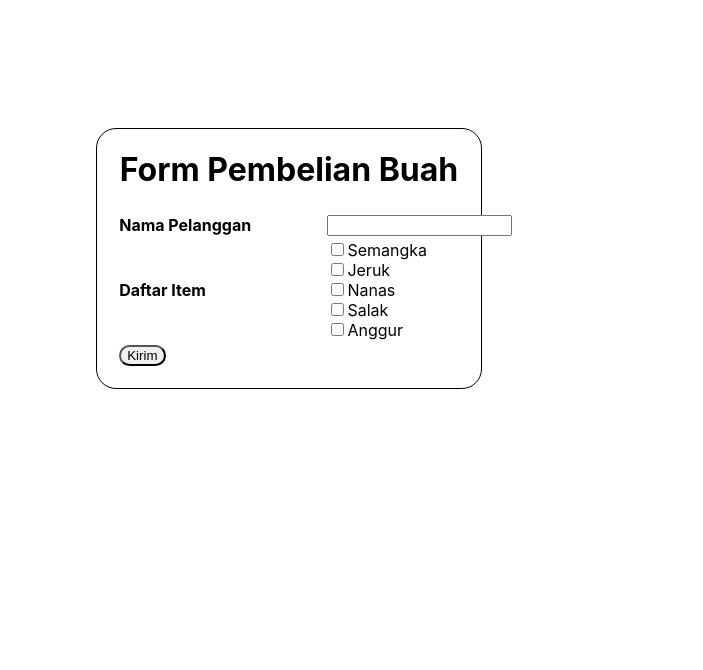
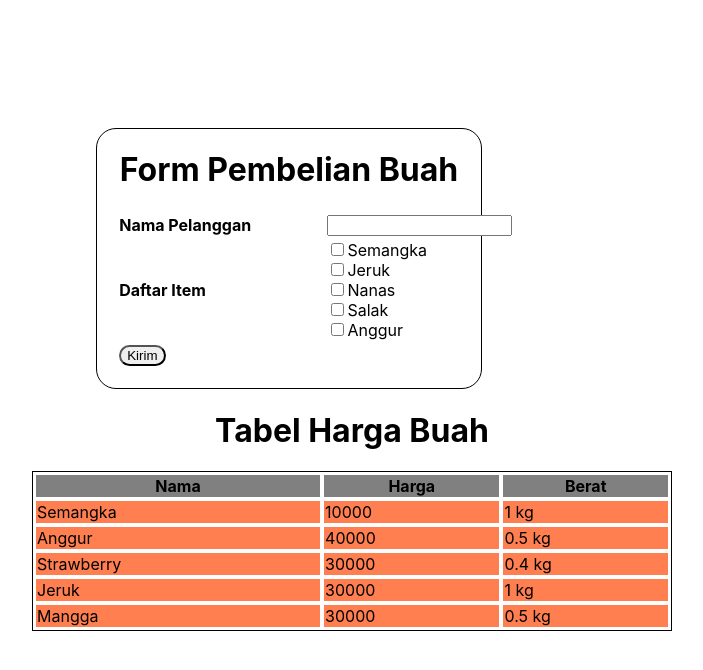
Before and after one commit to johanesimarmata/IM-Sanbercode-Reactjs-Batch-24, a React (Create React App) app in the folder tugas-harian-part-2/: page / in a window 1280 px wide. Shown: the top 670 px of the page, without its empty margins (288-991 px from the left). Built offline with nearby package versions, Linux system fonts and the light colour scheme.

Commit message:
Push Tugas Hari 10

```diff
--- a/tugas-harian-part-2/src/App.css
+++ b/tugas-harian-part-2/src/App.css
@@ -1,14 +1,15 @@
-.App {
+#tugas9{
   border: 1px solid black;
   border-radius : 20px;
   margin: 10% 30% 0 30%;
   width: 30%;
 }
 
-.tableForm{
+#tugas9 .tableForm{
   width: 500px;
   margin: 0% 5% 5% 5%
 }
+
 
 /* .App-logo {
   height: 40vmin;
--- a/tugas-harian-part-2/src/App.js
+++ b/tugas-harian-part-2/src/App.js
@@ -3,38 +3,7 @@ import './App.css';
 
 function App() {
   return (
-    <div className="App">
-      <h1 style={{textAlign: "center"}}>Form Pembelian Buah</h1>
-      <table className="tableForm">
-        <tr>
-          <td><b>Nama Pelanggan</b></td>
-          <td><input type="text" name="name" /></td>
-        </tr>
-        <tr>
-          <td><b>Daftar Item</b></td>
-          <td>
-            <input type="checkbox" name="semangka"/>
-            <label for="semangka">Semangka</label>
-            <br/>
-            <input type="checkbox" name="jeruk"/>
-            <label for="jeruk">Jeruk</label>
-            <br/>
-            <input type="checkbox" name="nanas"/>
-            <label for="nanas">Nanas</label>
-            <br/>
-            <input type="checkbox" name="salak"/>
-            <label for="salak">Salak</label>
-            <br/>
-            <input type="checkbox" name="anggur"/>
-            <label for="anggur">Anggur</label>
-            <br/>
-          </td>
-        </tr>
-        <tr>
-          <td><input type="submit" value="Kirim" style = {{"border-radius" : "20px"}}/></td>
-        </tr>
-      </table>
-    </div>
+    <div className="App"></div>
   );
 }
 
--- /dev/null
+++ b/tugas-harian-part-2/src/Tugas-10/Buah.js
@@ -0,0 +1,40 @@
+import React from 'react'
+
+let dataHargaBuah = [
+    {nama: "Semangka", harga: 10000, berat: 1000},
+    {nama: "Anggur", harga: 40000, berat: 500},
+    {nama: "Strawberry", harga: 30000, berat: 400},
+    {nama: "Jeruk", harga: 30000, berat: 1000},
+    {nama: "Mangga", harga: 30000, berat: 500}
+]
+
+class Buah extends React.Component {
+    render() {
+        return(
+            <>
+                <div>
+                    <h1 style={{"textAlign" : "center"}}>Tabel Harga Buah</h1>
+                    <table style={{"border" : "1px solid black", "border=collapse" : "col", width : "50%", "margin" : "0% 25% 0 25%"}}>
+                        <tr>
+                            <th style={{"border" : "1px solid white", "border=collapse" : "col", "backgroundColor" : "grey"}}>Nama</th>
+                            <th style={{"border" : "1px solid white", "border=collapse" : "col", "backgroundColor" : "grey"}}>Harga</th>
+                            <th style={{"border" : "1px solid white", "border=collapse" : "col", "backgroundColor" : "grey"}}>Berat</th>
+                        </tr>
+                        {dataHargaBuah.map(buah => {
+                            return(
+                                <tr>
+                                    <td style={{"border" : "1px solid white", "border=collapse" : "col", "backgroundColor" : "#ff7f50"}}>{buah.nama}</td>
+                                    <td style={{"border" : "1px solid white", "border=collapse" : "col", "backgroundColor" : "#ff7f50"}}>{buah.harga}</td>
+                                    <td style={{"border" : "1px solid white", "border=collapse" : "col", "backgroundColor" : "#ff7f50"}}>{buah.berat/1000} kg</td>
+                                </tr>
+                            )
+                        })}
+                    </table>
+                </div>
+
+            </>
+        )
+    }
+}
+
+export default Buah;
--- /dev/null
+++ b/tugas-harian-part-2/src/Tugas-9/Tugas9.js
@@ -0,0 +1,44 @@
+import React from 'react'
+
+class Tugas9 extends React.Component{
+    render(){
+        return(
+            <>
+            <div id="tugas9">
+            <h1 style={{textAlign: "center"}}>Form Pembelian Buah</h1>
+            <table className="tableForm">
+              <tr>
+                <td><b>Nama Pelanggan</b></td>
+                <td><input type="text" name="name" /></td>
+              </tr>
+              <tr>
+                <td><b>Daftar Item</b></td>
+                <td>
+                  <input type="checkbox" name="semangka"/>
+                  <label for="semangka">Semangka</label>
+                  <br/>
+                  <input type="checkbox" name="jeruk"/>
+                  <label for="jeruk">Jeruk</label>
+                  <br/>
+                  <input type="checkbox" name="nanas"/>
+                  <label for="nanas">Nanas</label>
+                  <br/>
+                  <input type="checkbox" name="salak"/>
+                  <label for="salak">Salak</label>
+                  <br/>
+                  <input type="checkbox" name="anggur"/>
+                  <label for="anggur">Anggur</label>
+                  <br/>
+                </td>
+              </tr>
+              <tr>
+                <td><input type="submit" value="Kirim" style = {{"border-radius" : "20px"}}/></td>
+              </tr>
+            </table>
+            </div>
+            </>
+        )
+    }
+}
+
+export default Tugas9;
--- a/tugas-harian-part-2/src/index.js
+++ b/tugas-harian-part-2/src/index.js
@@ -2,11 +2,15 @@ import React from 'react';
 import ReactDOM from 'react-dom';
 import './index.css';
 import App from './App';
+import Tugas9 from './Tugas-9/Tugas9'
+import Buah from './Tugas-10/Buah'
 import reportWebVitals from './reportWebVitals';
 
 ReactDOM.render(
   <React.StrictMode>
     <App />
+    <Tugas9/>
+    <Buah/>
   </React.StrictMode>,
   document.getElementById('root')
 );
```
Also changed, not shown: 2 other files (tests, documents, lock files or other folders).
